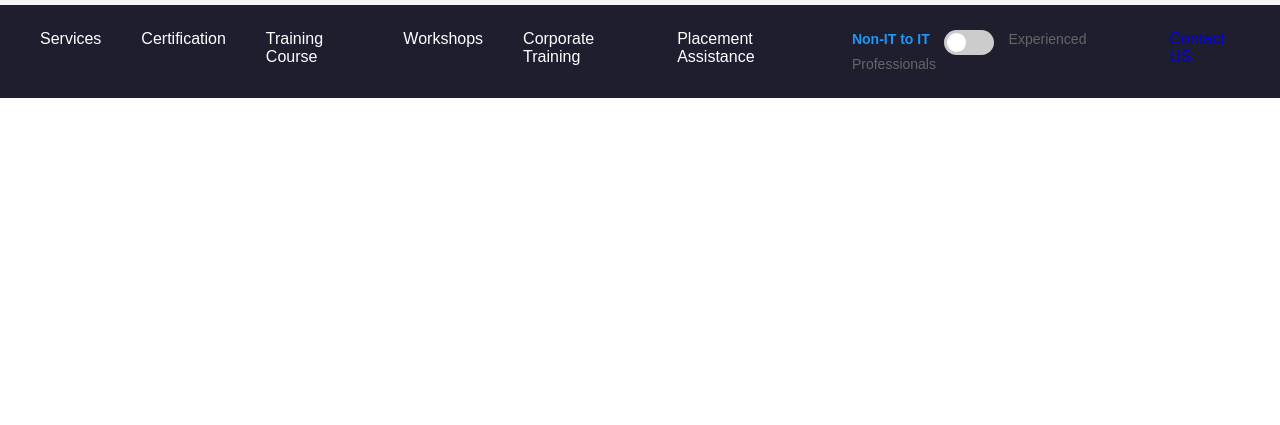
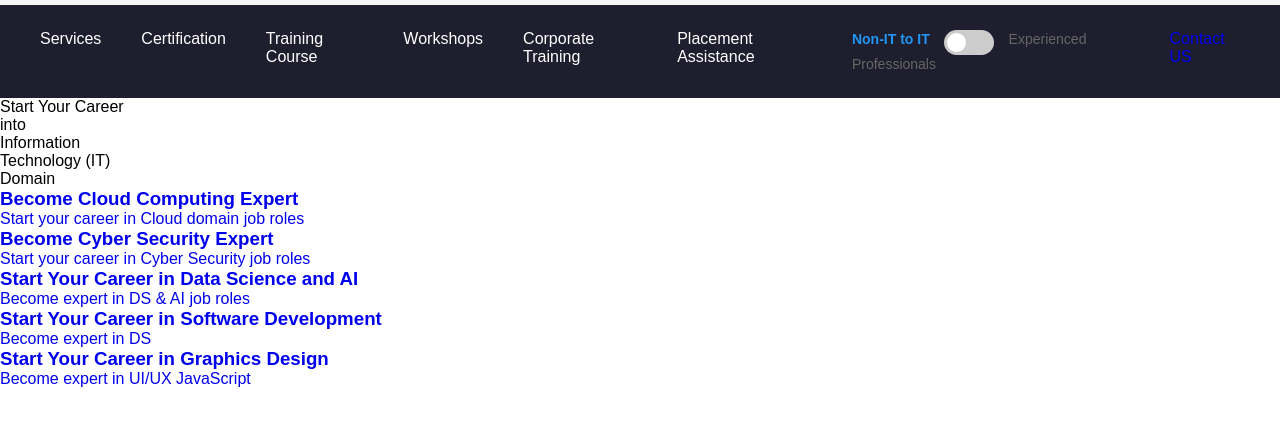
Before and after one commit to PatanMahaboobSubhani/PathFor-IT, a plain HTML site: page index.html in a window 1280 px wide. Shown: the part 31-456 px from the top of the page. Drawn offline with Linux system fonts and the light colour scheme.

Commit message:
Update index.html

```diff
--- a/index.html
+++ b/index.html
@@ -83,10 +83,44 @@
             <span class="slider round"></span>
         </label>
         <span id="labelExperienced">Experienced Professionals</span>
-    </li>
-          <li><a href="./html/contact.html">Contact US</a></li>
+      </li>
+        <li><a href="./html/contact.html">Contact US</a></li>
         </ul>
       </nav>
+
+      <section class="career-section">
+        <div class="career-container">
+          <!-- Left Circle -->
+          <div class="circle-left">
+            <p>Start Your Career<br>into<br>Information<br>Technology (IT)<br>Domain</p>
+          </div>
+
+          <!-- Right Steps -->
+          <div class="career-steps">
+            <a class="step" href="./html/cloud.html">
+              <h3>Become Cloud Computing Expert</h3>
+              <p>Start your career in Cloud domain job roles</p>
+            </a>
+            <a class="step" href="./html/cyber.html">
+              <h3>Become Cyber Security Expert</h3>
+              <p>Start your career in Cyber Security job roles</p>
+            </a>
+            <a class="step" href="./html/data-ai.html">
+              <h3>Start Your Career in Data Science and AI</h3>
+              <p>Become expert in DS & AI job roles</p>
+            </a>
+            <a class="step" href="./html/software.html">
+              <h3>Start Your Career in Software Development</h3>
+              <p>Become expert in DS</p>
+            </a>
+            <a class="step" href="./html/design.html">
+              <h3>Start Your Career in Graphics Design</h3>
+              <p>Become expert in UI/UX JavaScript</p>
+            </a>
+          </div>
+        </section>
+
+
       <!--<script src="./Script/index.js"></script>-->
       <script>
         document.addEventListener('DOMContentLoaded', function() {
@@ -101,6 +135,7 @@
             } else {
                 toggle.checked = false;
             }
+
             // Handle toggle change
             toggle.addEventListener('change', function() {
                 if (this.checked) {
```
